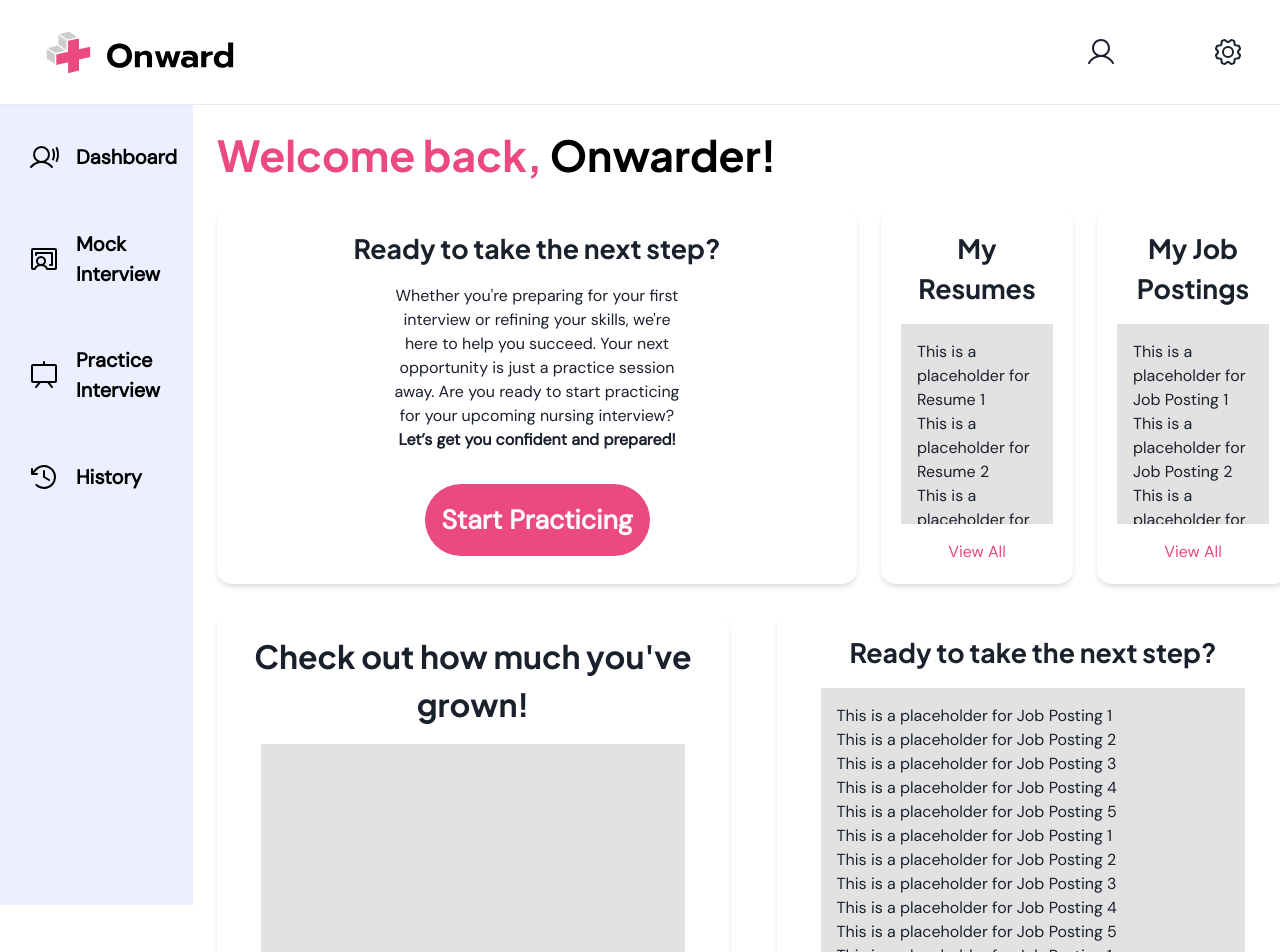
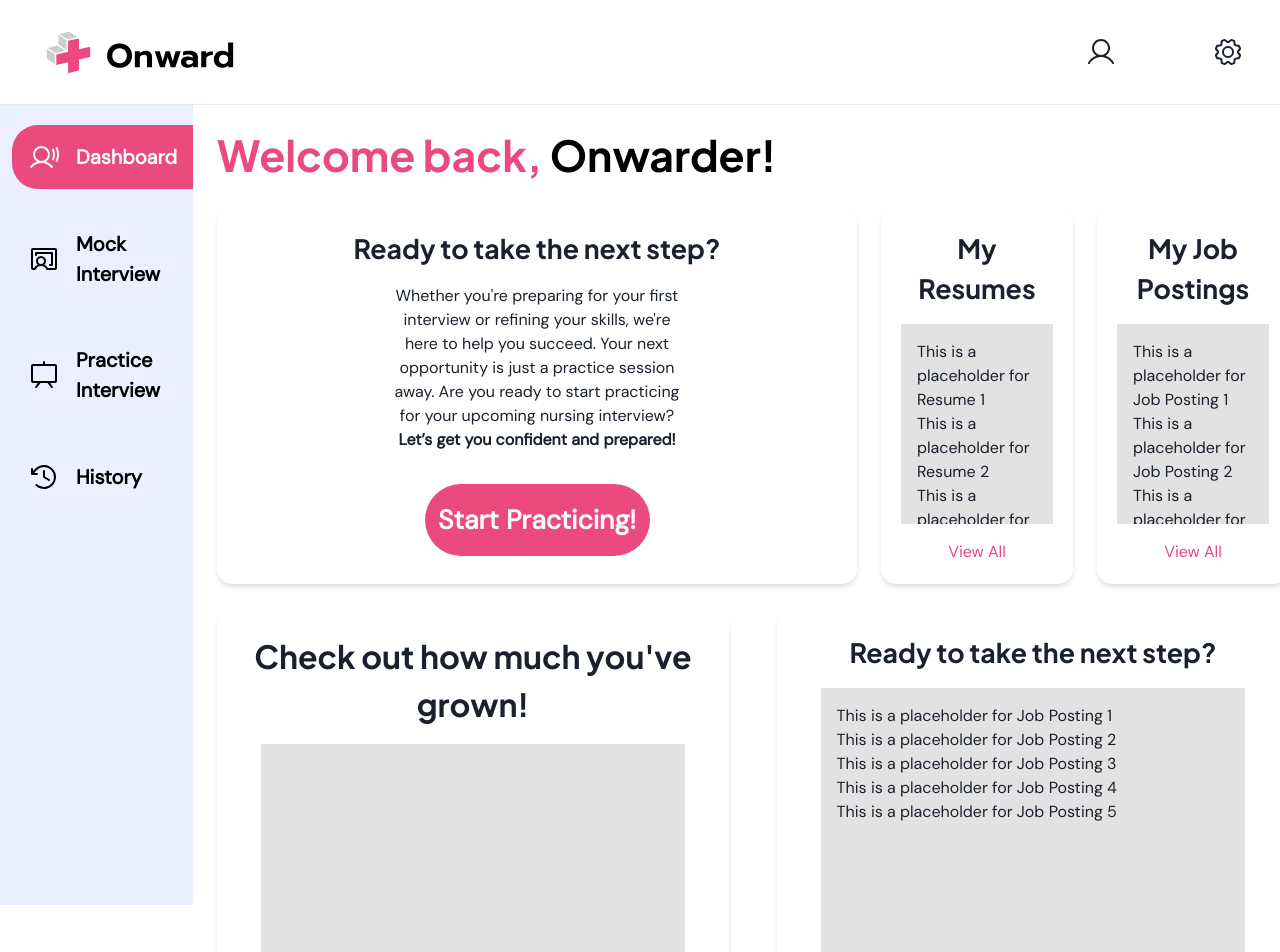
Before and after one commit to Aladdin3r/onward, a Next.js app: page / in a window 1280 px wide. Shown: the top 952 px of the page. Built offline with nearby package versions, Linux system fonts and the light colour scheme.

Commit message:
adding more popups, issues with view all, added pages for the side nav & active states for each

```diff
--- a/pages/index.js
+++ b/pages/index.js
@@ -1,61 +1,72 @@
 import Head from "next/head";
 import styles from "@/styles/Home.module.css";
 import "@/styles/theme";
-import "@phosphor-icons/web/light";
-import "@phosphor-icons/web/bold";
 import { Heading, Box, CardBody, Text, Stack, Card, Link } from "@chakra-ui/react";
-// import { Button as ChakraButton } from "@chakra-ui/react";
 import TopNav from "@/styles/components/TopNav";
 import { SideNavBar } from "@/styles/components/SideNav";
 import Footer from "@/styles/components/Footer";
 import Popup from "@/styles/components/Popup.js";
+import ViewAllPopup from "@/styles/components/ViewAllPopup"; // Import the new ViewAllPopup component
+import { useDisclosure } from '@chakra-ui/react';
+import { useRouter } from 'next/router'; // Import useRouter
 
 export default function Home() {
+  const { isOpen: isStartPracticingOpen, onOpen: onStartPracticingOpen, onClose: onStartPracticingClose } = useDisclosure();
+  const { isOpen: isViewAllOpen, onOpen: onViewAllOpen, onClose: onViewAllClose } = useDisclosure();
+  const router = useRouter(); // Initialize the router
+
+  // Button action functions
+  const handleMockInterview = () => {
+    router.push('/mock-interview'); // Navigate to the mock interview page
+    onStartPracticingClose(); // Close the popup after action
+  };
+
+  const handlePracticeInterview = () => {
+    router.push('/practice-interview'); // Navigate to the practice interview page
+    onStartPracticingClose(); // Close the popup after action
+  };
+
   return (
     <>
       <Head>
         <title>Onward</title>
-        <meta
-          name="description"
-          content="Onward is an AI-powered personal interview coach designed to help nurses, particularly those new to the Canadian healthcare system, excel in job interviews."
-        />
+        <meta name="description" content="Onward is an AI-powered personal interview coach designed to help nurses, particularly those new to the Canadian healthcare system, excel in job interviews." />
         <meta name="viewport" content="width=device-width, initial-scale=1" />
         <link rel="icon" href="/favicon.ico" />
       </Head>
       <div className={`${styles.page}`}>
         <TopNav />
         <main className={styles.main} style={{ position: "relative" }}>
-          <SideNavBar property1="default" />
+          <SideNavBar property1="default" activeVariant="default" />
           <Box className="content" m={6}>
-            <Heading
-              fontFamily="heading"
-              color="black"
-              fontWeight="bold"
-              fontSize="32pt"
-              zIndex={10}
-              position="relative"
-            >
+            <Heading fontFamily="heading" color="black" fontWeight="bold" fontSize="32pt" zIndex={10} position="relative">
               <span style={{ color: "#EA4A7D" }}>Welcome back,</span> Onwarder!
             </Heading>
 
-            {/* Wrapping the first three cards in a flex container */}
             <Box display="flex" justifyContent="space-between" gap={6} mt={7}>
               <Card width="50vw" borderRadius="15px" boxShadow="md">
                 <CardBody>
                   <Stack spacing={4} align="center">
-                    <Text
-                      fontFamily="heading"
-                      fontSize="sm"
-                      fontWeight="bold"
-                      textAlign="center"
-                    >
+                    <Text fontFamily="heading" fontSize="sm" fontWeight="bold" textAlign="center">
                       Ready to take the next step?
                     </Text>
                     <Text fontFamily="body" textAlign="center" maxW="50%" mb={4}>
-                    Whether you're preparing for your first interview or refining your skills, we're here to help you succeed. Your next opportunity is just a practice session away. Are you ready to start practicing for your upcoming nursing interview?
-                    <span style={{ fontWeight: "bold" }}><br/>Let’s get you confident and prepared!</span>
+                      Whether you're preparing for your first interview or refining your skills, we're here to help you succeed. Your next opportunity is just a practice session away. Are you ready to start practicing for your upcoming nursing interview?
+                      <span style={{ fontWeight: "bold" }}><br />Let’s get you confident and prepared!</span>
                     </Text>
-                    <Popup title="Start Practicing" heading="Select an Interview Type:" />
+                    <Popup
+                      title="Start Practicing!"
+                      heading="Select an Interview Type:"
+                      content1="Practice a realistic interview scenario in a simulated environment."
+                      button1Text="Mock Interview"
+                      button1Action={handleMockInterview}  // Navigate to the mock interview page
+                      content2="Focus on refining your answers and building confidence"
+                      button2Text="Practice Interview"
+                      button2Action={handlePracticeInterview} // Navigate to the practice interview page
+                      isOpen={isStartPracticingOpen}
+                      onOpen={onStartPracticingOpen}
+                      onClose={onStartPracticingClose}
+                    />
                   </Stack>
                 </CardBody>
               </Card>
@@ -63,33 +74,19 @@ export default function Home() {
               <Card width="15vw" borderRadius="15px" boxShadow="md">
                 <CardBody>
                   <Stack spacing={4} align="center">
-                    <Text
-                      fontFamily="heading"
-                      fontSize="sm"
-                      fontWeight="bold"
-                      textAlign="center"
-                    >
+                    <Text fontFamily="heading" fontSize="sm" fontWeight="bold" textAlign="center">
                       My Resumes
                     </Text>
-                    <Box
-                      bg="brand.platinum"
-                      p={4}
-                      height="200px" // Set a fixed height for the scrollable area
-                      overflowY="auto" // Enable vertical scrolling
-                    >
-                      {/* Placeholder content */}
-                      <Text>This is a placeholder for Resume 1</Text>
-                      <Text>This is a placeholder for Resume 2</Text>
-                      <Text>This is a placeholder for Resume 3</Text>
-                      <Text>This is a placeholder for Resume 4</Text>
-                      <Text>This is a placeholder for Resume 5</Text>
+                    <Box bg="brand.platinum" p={4} height="200px" overflowY="auto">
+                      {/* Placeholder content for resumes */}
                       <Text>This is a placeholder for Resume 1</Text>
                       <Text>This is a placeholder for Resume 2</Text>
                       <Text>This is a placeholder for Resume 3</Text>
                       <Text>This is a placeholder for Resume 4</Text>
                       <Text>This is a placeholder for Resume 5</Text>
                     </Box>
-                    <Link variant="underline" color="brand.blushPink" href="#">View All</Link>
+                    <Link variant="underline" color="brand.blushPink" onClick={onViewAllOpen} cursor="pointer">View All</Link>
+                    <ViewAllPopup isOpen={isViewAllOpen} onClose={onViewAllClose} heading="All Resumes" />
                   </Stack>
                 </CardBody>
               </Card>
@@ -97,33 +94,19 @@ export default function Home() {
               <Card width="15vw" borderRadius="15px" boxShadow="md">
                 <CardBody>
                   <Stack spacing={4} align="center">
-                    <Text
-                      fontFamily="heading"
-                      fontSize="sm"
-                      fontWeight="bold"
-                      textAlign="center"
-                    >
+                    <Text fontFamily="heading" fontSize="sm" fontWeight="bold" textAlign="center">
                       My Job Postings
                     </Text>
-                    <Box
-                      bg="brand.platinum"
-                      p={4}
-                      height="200px" // Set a fixed height for the scrollable area
-                      overflowY="auto" // Enable vertical scrolling
-                    >
-                      {/* Placeholder content */}
-                      <Text>This is a placeholder for Job Posting 1</Text>
-                      <Text>This is a placeholder for Job Posting 2</Text>
-                      <Text>This is a placeholder for Job Posting 3</Text>
-                      <Text>This is a placeholder for Job Posting 4</Text>
-                      <Text>This is a placeholder for Job Posting 5</Text>
+                    <Box bg="brand.platinum" p={4} height="200px" overflowY="auto">
+                      {/* Placeholder content for job postings */}
                       <Text>This is a placeholder for Job Posting 1</Text>
                       <Text>This is a placeholder for Job Posting 2</Text>
                       <Text>This is a placeholder for Job Posting 3</Text>
                       <Text>This is a placeholder for Job Posting 4</Text>
                       <Text>This is a placeholder for Job Posting 5</Text>
                     </Box>
-                    <Link variant="underline" color="brand.blushPink" href="#">View All</Link>
+                    <Link variant="underline" color="brand.blushPink" onClick={onViewAllOpen} cursor="pointer">View All</Link>
+                    <ViewAllPopup isOpen={isViewAllOpen} onClose={onViewAllClose} heading="All Job Postings" />
                   </Stack>
                 </CardBody>
               </Card>
@@ -134,60 +117,28 @@ export default function Home() {
               <Card width="40vw" borderRadius="15px" boxShadow="md">
                 <CardBody>
                   <Stack spacing={4} align="center">
-                    <Text
-                      fontFamily="heading"
-                      fontSize="md"
-                      fontWeight="bold"
-                      textAlign="center"
-                    >
+                    <Text fontFamily="heading" fontSize="md" fontWeight="bold" textAlign="center">
                       Check out how much you've grown!
                     </Text>
-                    <Box
-                      bg="brand.platinum"
-                      p={4}
-                      height="500px"
-                      width="90%"
-                      overflowY="auto" // Enable vertical scrolling
-                    ></Box>
-
+                    <Box bg="brand.platinum" p={4} height="500px" width="90%" overflowY="auto"></Box>
                   </Stack>
                 </CardBody>
               </Card>
               <Card width="40vw" borderRadius="15px" boxShadow="md">
                 <CardBody>
                   <Stack spacing={4} align="center">
-                    <Text
-                      fontFamily="heading"
-                      fontSize="sm"
-                      fontWeight="bold"
-                      textAlign="center"
-                    >
+                    <Text fontFamily="heading" fontSize="sm" fontWeight="bold" textAlign="center">
                       Ready to take the next step?
                     </Text>
-                    <Box
-                      bg="brand.platinum"
-                      p={4}
-                      height="500px"
-                      width="90%"
-                      overflowY="auto" // Enable vertical scrolling
-                    >
-                      <Text>This is a placeholder for Job Posting 1</Text>
-                      <Text>This is a placeholder for Job Posting 2</Text>
-                      <Text>This is a placeholder for Job Posting 3</Text>
-                      <Text>This is a placeholder for Job Posting 4</Text>
-                      <Text>This is a placeholder for Job Posting 5</Text>
-                      <Text>This is a placeholder for Job Posting 1</Text>
-                      <Text>This is a placeholder for Job Posting 2</Text>
-                      <Text>This is a placeholder for Job Posting 3</Text>
-                      <Text>This is a placeholder for Job Posting 4</Text>
-                      <Text>This is a placeholder for Job Posting 5</Text>
+                    <Box bg="brand.platinum" p={4} height="500px" width="90%" overflowY="auto">
                       <Text>This is a placeholder for Job Posting 1</Text>
                       <Text>This is a placeholder for Job Posting 2</Text>
                       <Text>This is a placeholder for Job Posting 3</Text>
                       <Text>This is a placeholder for Job Posting 4</Text>
                       <Text>This is a placeholder for Job Posting 5</Text>
                     </Box>
-                    <Link variant="underline" color="brand.blushPink" href="#">View All</Link>
+                    <Link variant="underline" color="brand.blushPink" onClick={onViewAllOpen} cursor="pointer">View All</Link>
+                    <ViewAllPopup isOpen={isViewAllOpen} onClose={onViewAllClose} heading="All Job Postings" />
                   </Stack>
                 </CardBody>
               </Card>
--- a/styles/components/SideNav.js
+++ b/styles/components/SideNav.js
@@ -1,4 +1,4 @@
-'use client'
+'use client';
 import { useState } from "react";
 import PropTypes from "prop-types";
 import React from "react";
@@ -25,21 +25,21 @@ const variants = {
   variant2: {
     label: "Mock Interview",
     icon: <ChalkboardTeacher size={32} />,
-    path: "/"
+    path: "/mock-interview"
   },
   variant3: {
     label: "Practice Interview",
     icon: <Presentation size={32} />,
-    path: "/practice"
+    path: "/practice-interview"
   },
   variant4: {
     label: "History",
     icon: <ClockCounterClockwise size={32} />,
-    path: "/"
+    path: "/history"
   },
 };
 
-export const SideNavBar = ({ activeVariant  }) => {
+export const SideNavBar = ({ activeVariant }) => {
   return (
     <Box
       bg="brand.blueberryCreme"
@@ -50,30 +50,26 @@ export const SideNavBar = ({ activeVariant  }) => {
       pl={3}
     >
       <VStack align="flex-start" spacing={6} width="100%">
-        {Object.keys(variants).map((variant, index) => (
+        {Object.keys(variants).map((variant) => (
           <Link href={variants[variant].path} key={variant} passHref>
             <Flex
               align="center"
               cursor="pointer"
               width="100%"
-              bg={activeVariant === variant ? "brand.blushPink" : "none"} // Active state
-              color={activeVariant === variant ? "brand.frostWhite" : "initial"} // Active color
+              bg={activeVariant === variant ? "brand.blushPink" : "none"} // Active state background
+              color={activeVariant === variant ? "brand.frostWhite" : "initial"} // Active text color
               borderRadius={
                 activeVariant === variant
-                  ? "26px 0 0 26px" // Match hover border-radius for active state
+                  ? "26px 0 0 26px" // Rounded corners for active state
                   : "md"
-              } // Rounded corners
+              }
               p={4} // Padding for hover area
-              _hover={
-                activeVariant !== variant // Only apply hover effect if not active
-                  ? {
-                      bg: "brand.blushPink", // Hover background
-                      color: "brand.frostWhite",
-                      borderRadius: "26px 0 0 26px",
-                      transition: "background-color 0.3s, transform 0.3s",
-                    }
-                  : {}
-              }
+              _hover={{
+                bg: "brand.blushPink", // Hover background
+                color: "brand.frostWhite",
+                borderRadius: "26px 0 0 26px",
+                transition: "background-color 0.3s, transform 0.3s",
+              }}
             >
               <Box mr={4}>
                 {variants[variant].icon}
--- /dev/null
+++ b/styles/components/ViewAllPopup.js
@@ -0,0 +1,26 @@
+import React from 'react';
+import { Modal, ModalOverlay, ModalContent, ModalHeader, ModalCloseButton, ModalBody, Box, Stack, Text } from '@chakra-ui/react';
+
+export default function ViewAllPopup({ isOpen, onClose, heading }) {
+    return (
+        <Modal onClose={onClose} isOpen={isOpen} isCentered size="xl">
+            <ModalOverlay />
+            <ModalContent textAlign="center">
+                <ModalHeader>{heading}</ModalHeader>
+                <ModalCloseButton />
+                <ModalBody>
+                    <Box display="flex" justifyContent="space-between" width="100%">
+                        <Box flex="1" marginRight="2" mb={6}>
+                            <Stack spacing={4}>
+                                <Box bg="brand.blueberryCreme" boxShadow={"0px 0px 10px 0px rgba(0, 0, 0, 0.10)"} p={7} borderRadius="md" display="flex" flexDir="column" alignItems="center">
+                                    {/* Content for all resumes or job postings */}
+                                    <Text>Your detailed content goes here.</Text>
+                                </Box>
+                            </Stack>
+                        </Box>
+                    </Box>
+                </ModalBody>
+            </ModalContent>
+        </Modal>
+    );
+}
```
Also changed, not shown: pages/history.js (added, +35 -0 lines), pages/mock-interview.js (added, +35 -0 lines), pages/practice-interview.js (added, +35 -0 lines), styles/components/Popup.js (+28 -9 lines).
